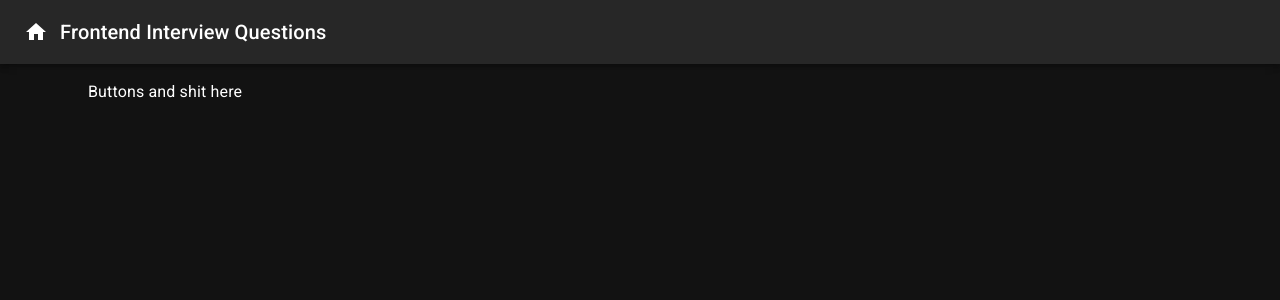
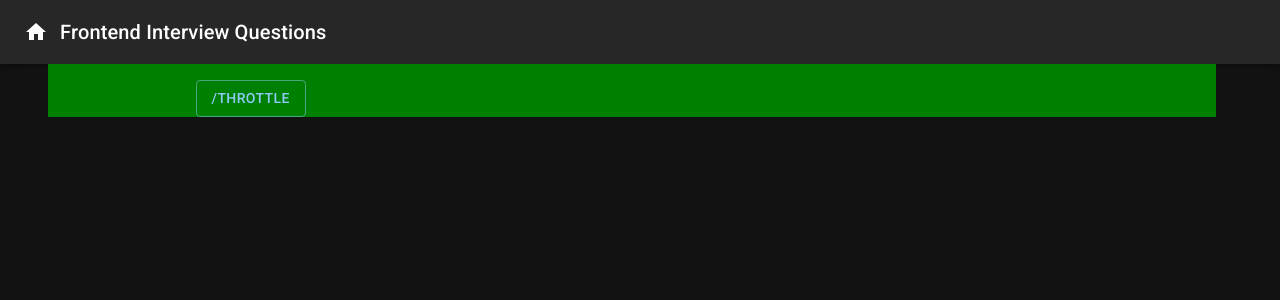
Before and after one commit to xianjinseow92/frontend-interview-prac, a React (Create React App) app: page /home in a window 1280 px wide. Shown: the top 300 px of the page. Built offline with nearby package versions, Linux system fonts and the light colour scheme.

Commit message:
Complete main page

```diff
--- a/src/pages/MainPage.tsx
+++ b/src/pages/MainPage.tsx
@@ -1,15 +1,36 @@
 /**
  * Contains all buttons to navigate to Interview Questions that have been done
  */
-
-import Container from "@mui/material/Container";
+import { interviewQuestionRoutes } from "routes/routes";
+import Grid from "@mui/material/Grid";
+import Button from "@mui/material/Button";
+import map from "lodash/map";
+import { IRoute } from "types/types";
+import { useNavigate } from "react-router-dom";
 
 const MainPage = () => {
+  const navigate = useNavigate();
+
+  const renderInterviewQuestionContainer = (route: IRoute) => {
     return (
-        <Container>
-            Buttons and shit here
-        </Container>
-    )
+      <Grid
+        item
+        xs={6}
+        md={4}
+        key={route.path}
+        sx={{ display: "flex", justifyContent: "center", alignItems: "center" }}
+      >
+        <Button variant="outlined" onClick={() => navigate(route.path)}>
+          {route.path}
+        </Button>
+      </Grid>
+    );
+  };
+  return (
+    <Grid container sx={{ backgroundColor: "green" }} spacing={2}>
+      {map(interviewQuestionRoutes, renderInterviewQuestionContainer)}
+    </Grid>
+  );
 };
 
 export default MainPage;
```
